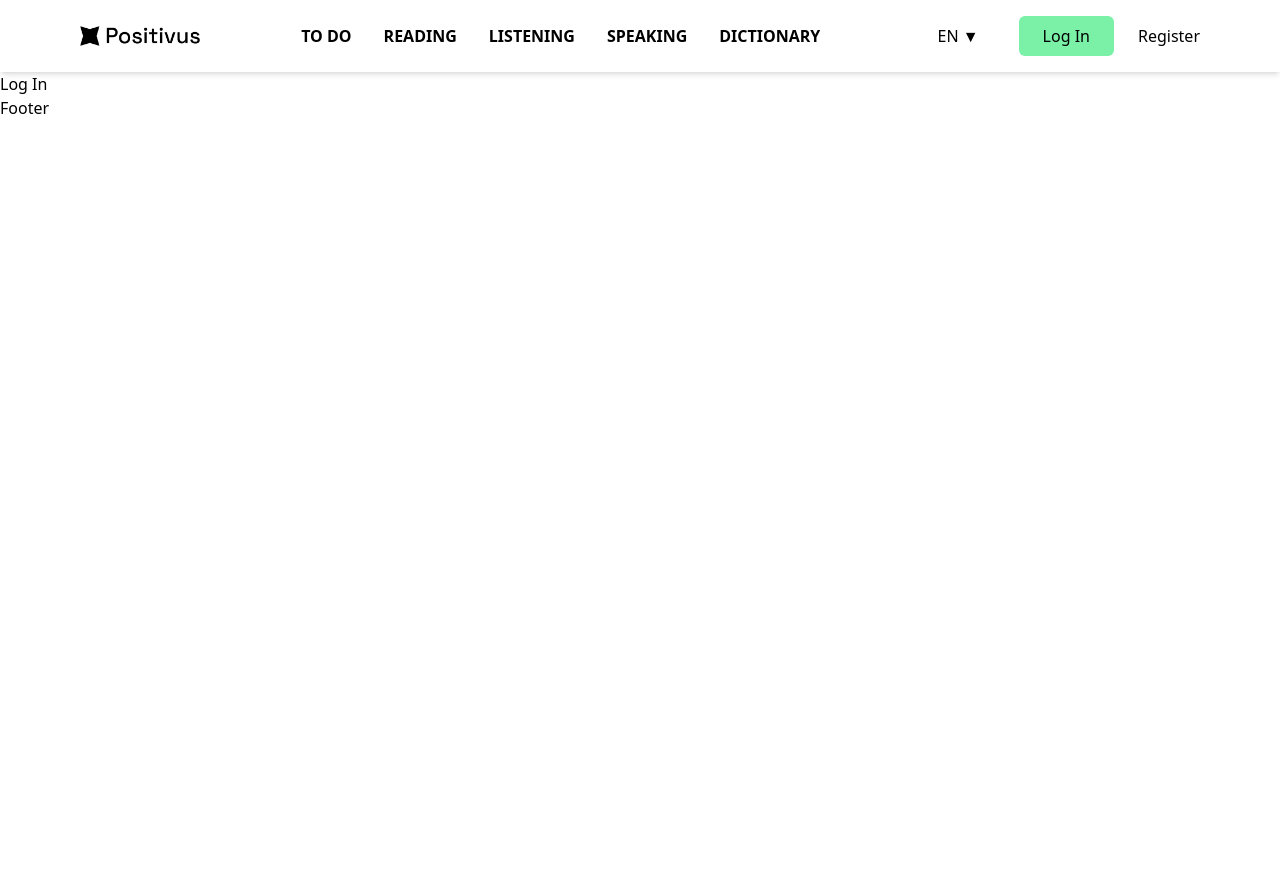
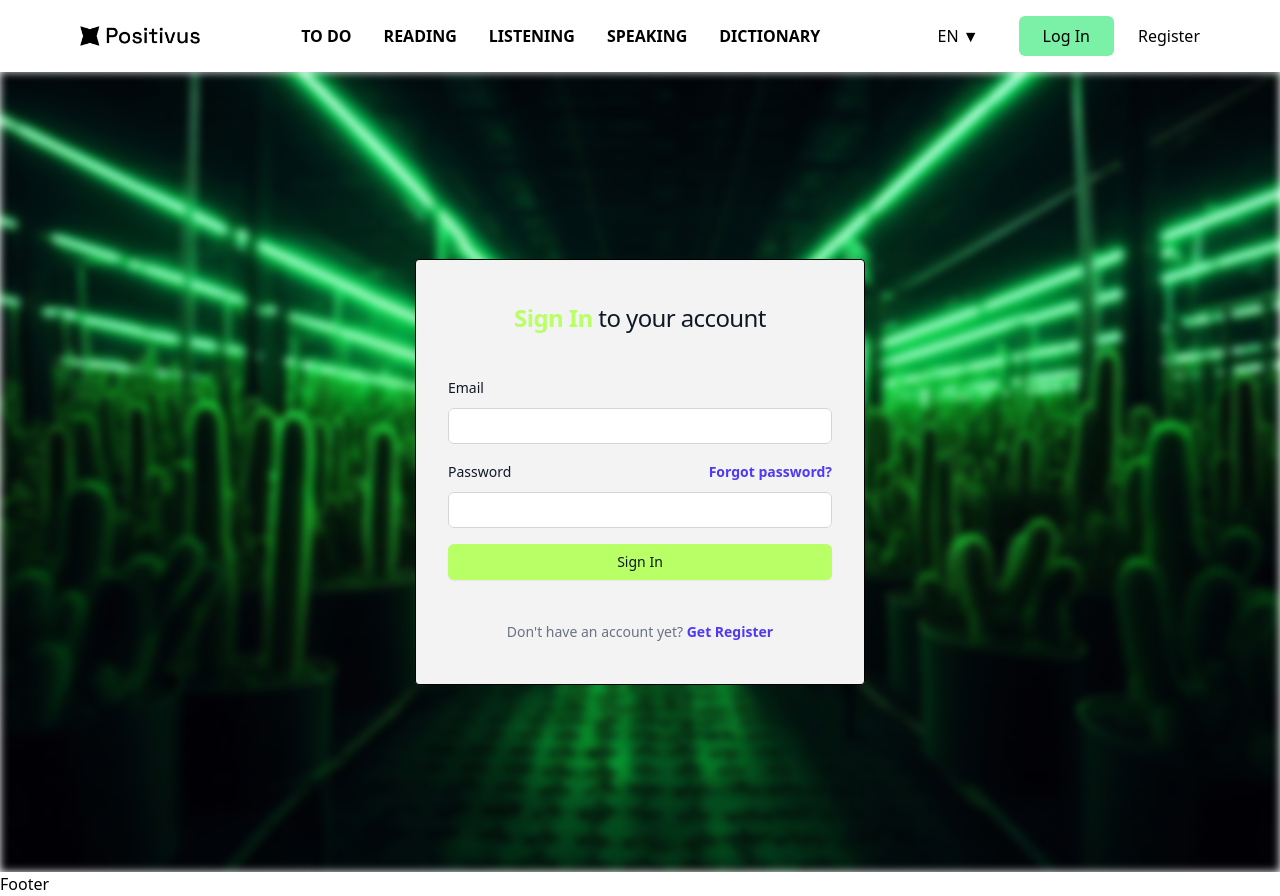
Before and after one commit to KhanTechPro/English_AI, a Next.js app: page /login in a window 1280 px wide. Before the commit the page ends 800 px from the top, so only its background shows below. Built offline with nearby package versions, Linux system fonts and the light colour scheme.

Commit message:
aut page succesfully designed

```diff
--- a/app/globals.css
+++ b/app/globals.css
@@ -1 +1,46 @@
 @import "tailwindcss";
+
+:root {
+    --main: rgba(185, 255, 102, 1);
+    --dark: rgba(25, 26, 35, 1);
+    --light: rgba(243, 243, 243, 1);
+}
+
+html, body {
+    margin: 0;
+    padding: 0;
+    box-sizing: border-box;
+}
+
+.color-main {
+    color: var(--main);
+}
+
+.color-dark {
+    color: var(--dark);
+}
+
+.color-light {
+    color: var(--light);
+}
+
+.bg-main {
+    background-color: var(--main);
+}
+
+.bg-dark {
+    background-color: var(--dark);
+}
+
+.bg-light {
+    background-color: var(--light);
+}
+
+.btn-register {
+    background-color: var(--main);
+    cursor: pointer;
+}
+
+.btn-register:hover {
+    background-color: rgb(198, 249, 136);
+}
--- a/app/login/page.tsx
+++ b/app/login/page.tsx
@@ -1,11 +1,81 @@
-
+import Image from 'next/image';
+import bgAuth from '../../public/bg-auth.jpg';
 
 const page = () => {
-  return (
-    <div>
-      Log In
-    </div>
-  )
+    return (
+        <div>
+            <div className="flex min-h-screen flex-1 flex-col justify-center items-center px-6 py-12 lg:px-8 relative">
+                <Image src={bgAuth} alt="Background" className="w-full h-full absolute z-0 blur-xs hover:blur-none transition" />
+                <div className="border rounded bg-light w-[450px] pb-10 z-10">
+                    <div className="sm:mx-auto sm:w-full sm:max-w-sm">
+                        <h2 className="mt-10 text-center text-2xl/9 tracking-tight text-gray-900">
+                            <span className="color-main font-bold">Sign In</span> to your account
+                        </h2>
+                    </div>
+
+                    <div className="mt-10 sm:mx-auto sm:w-full sm:max-w-sm">
+                        <form action="#" className="space-y-4">
+
+                            <div>
+                                <label htmlFor="email" className="block text-sm/6 font-medium text-gray-900">
+                                    Email
+                                </label>
+                                <div className="mt-2">
+                                    <input
+                                        id="email"
+                                        name="email"
+                                        type="email"
+                                        required
+                                        autoComplete="email"
+                                        className="block w-full rounded-md bg-white px-3 py-1.5 text-base text-gray-900 outline-1 -outline-offset-1 outline-gray-300 placeholder:text-gray-400 focus:outline-2 focus:-outline-offset-2 focus:outline-indigo-600 sm:text-sm/6"
+                                    />
+                                </div>
+                            </div>
+
+                            <div>
+                                <div className="flex items-center justify-between">
+                                    <label htmlFor="password" className="block text-sm/6 font-medium text-gray-900">
+                                        Password
+                                    </label>
+                                    <div className="text-sm">
+                                        <a href="#" className="font-semibold text-indigo-600 hover:text-indigo-500">
+                                            Forgot password?
+                                        </a>
+                                    </div>
+                                </div>
+                                <div className="mt-2">
+                                    <input
+                                        id="password"
+                                        name="password"
+                                        type="password"
+                                        required
+                                        autoComplete="current-password"
+                                        className="block w-full rounded-md bg-white px-3 py-1.5 text-base text-gray-900 outline-1 -outline-offset-1 outline-gray-300 placeholder:text-gray-400 focus:outline-2 focus:-outline-offset-2 focus:outline-indigo-600 sm:text-sm/6"
+                                    />
+                                </div>
+                            </div>
+
+                            <div>
+                                <button
+                                    type="submit"
+                                    className="flex w-full justify-center rounded-md px-3 py-1.5 text-sm/6 font-medium text-gray-900 shadow-xs focus-visible:outline-2 focus-visible:outline-offset-2 btn-register"
+                                >
+                                    Sign In
+                                </button>
+                            </div>
+                        </form>
+
+                        <p className="mt-10 text-center text-sm/6 text-gray-500">
+                            Don't have an account yet?{' '}
+                            <a href="/register" className="font-semibold text-indigo-600 hover:text-indigo-500">
+                                Get Register
+                            </a>
+                        </p>
+                    </div>
+                </div>
+            </div>
+        </div>
+    )
 }
 
 export default page
--- a/app/register/page.tsx
+++ b/app/register/page.tsx
@@ -1,15 +1,17 @@
-
+import Image from 'next/image';
+import bgAuth from '../../public/bg-auth.jpg';
 
 const page = () => {
 
 
     return (
         <div>
-            <div className="flex min-h-full flex-1 flex-col justify-center items-center px-6 py-12 lg:px-8">
-                <div className="border w-[450px] pb-10">
+            <div className="flex min-h-screen flex-1 flex-col justify-center items-center px-6 py-12 lg:px-8 relative">
+                <Image src={bgAuth} alt="Background" className="w-full h-full absolute z-0 blur-xs hover:blur-none transition" />
+                <div className="border rounded bg-light w-[450px] pb-10 z-10">
                     <div className="sm:mx-auto sm:w-full sm:max-w-sm">
-                        <h2 className="mt-10 text-center text-2xl/9 font-bold tracking-tight text-gray-900">
-                            Register to your account
+                        <h2 className="mt-10 text-center text-2xl/9 tracking-tight text-gray-900">
+                            <span className="color-main font-bold">Register</span>  to your account
                         </h2>
                     </div>
 
@@ -20,12 +22,14 @@ const page = () => {
                                     English level
                                 </label>
                                 <select id="englishLevel" defaultValue="a1" className="border rounded px-2 py-1 ">
-                                    <option value="a1">A1</option>
-                                    <option value="a2">A2</option>
-                                    <option value="b1">B1</option>
-                                    <option value="b2">B2</option>
-                                    <option value="c1">C1</option>
-                                    <option value="c2">C2</option>
+                                    <option value="none">No Knowledge</option>
+                                    <option value="basic">Basic (Amateur)</option>
+                                    <option value="a1">A1 (Beginner)</option>
+                                    <option value="a2">A2 (Elementary)</option>
+                                    <option value="b1">B1 (Intermediate)</option>
+                                    <option value="b2">B2 (Upper-Intermediate)</option>
+                                    <option value="c1">C1 (Advanced)</option>
+                                    <option value="c2">C2 (Proficient)</option>
                                 </select>
                             </div>
 
@@ -66,11 +70,6 @@ const page = () => {
                                     <label htmlFor="password" className="block text-sm/6 font-medium text-gray-900">
                                         Password
                                     </label>
-                                    <div className="text-sm">
-                                        <a href="#" className="font-semibold text-indigo-600 hover:text-indigo-500">
-                                            Forgot password?
-                                        </a>
-                                    </div>
                                 </div>
                                 <div className="mt-2">
                                     <input
@@ -87,7 +86,7 @@ const page = () => {
                             <div>
                                 <button
                                     type="submit"
-                                    className="flex w-full justify-center rounded-md bg-indigo-600 px-3 py-1.5 text-sm/6 font-semibold text-white shadow-xs hover:bg-indigo-500 focus-visible:outline-2 focus-visible:outline-offset-2 focus-visible:outline-indigo-600"
+                                    className="flex w-full justify-center rounded-md px-3 py-1.5 text-sm/6 font-medium text-gray-900 shadow-xs focus-visible:outline-2 focus-visible:outline-offset-2 btn-register"
                                 >
                                     Register
                                 </button>
```
Also changed, not shown: public/bg-auth.jpg (added).
